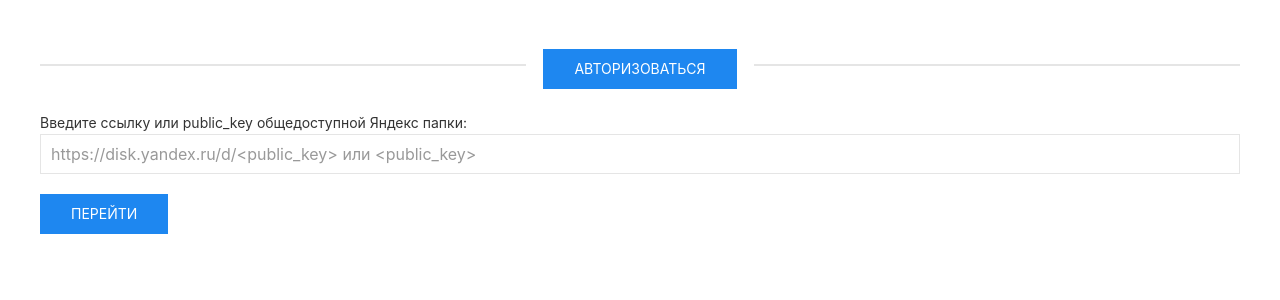
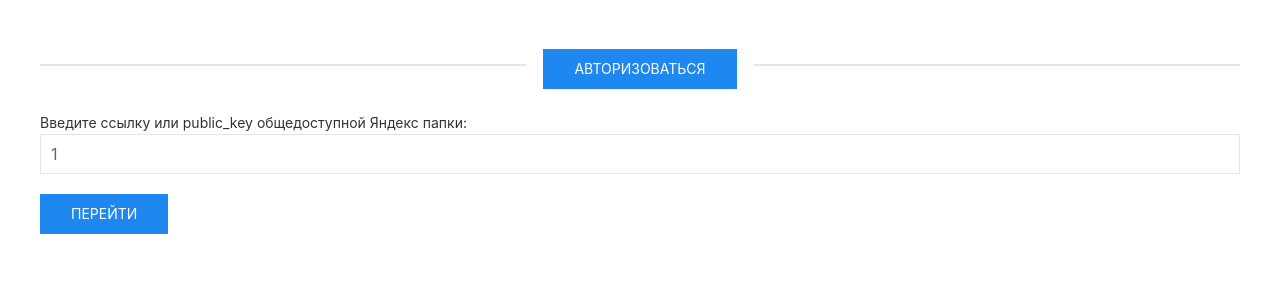
Before and after one commit to Tixon-noxit/MYCEGO-Full-stack-developer, a Flask app: page / in a window 1280 px wide. Shown: the part 160-460 px from the top of the page. Run offline with Flask 3, Linux system fonts and the light colour scheme; the visitor is signed in with stand-in values (Sample User, id 1); some libraries are stand-ins or nearby versions.

Commit message:
modiefied input in index.html

```diff
--- a/yandex_disk_app/routes/files.py
+++ b/yandex_disk_app/routes/files.py
@@ -120,7 +120,7 @@ def browse_folder() -> Response | str:
 
     path = request.args.get('path', '/')
     filter_type = request.args.get('type')
-    public_key = get_public_key(request.args.get('public_key') or session.get('public_key'))
+    public_key = get_public_key(request.args.get('public_key') or '')
     if not public_key:
         flash("Путь к папке не указан!")
         return redirect(url_for('index.index'))
--- a/yandex_disk_app/routes/index.py
+++ b/yandex_disk_app/routes/index.py
@@ -20,7 +20,8 @@ def index() -> str:
     Возвращает:
         str: HTML-код главной страницы.
     """
-    return render_template('index.html')
+    public_key = session.get('public_key') or ''
+    return render_template('index.html', public_key=public_key)
 
 
 @index_bp.route('/login')
--- a/yandex_disk_app/templates/index.html
+++ b/yandex_disk_app/templates/index.html
@@ -15,7 +15,7 @@
                 <label for="folder-link" class="uk-form-label">Введите ссылку или public_key общедоступной Яндекс папки:</label>
                 <div class="uk-form-controls">
                     <input type="text" id="folder-link" name="public_key" class="uk-input"
-                           placeholder="https://disk.yandex.ru/d/<public_key> или <public_key>">
+                           placeholder="https://disk.yandex.ru/d/<public_key> или <public_key>" value="{{ public_key or '' }}">
                 </div>
             </div>
             <div class="uk-margin">
```
